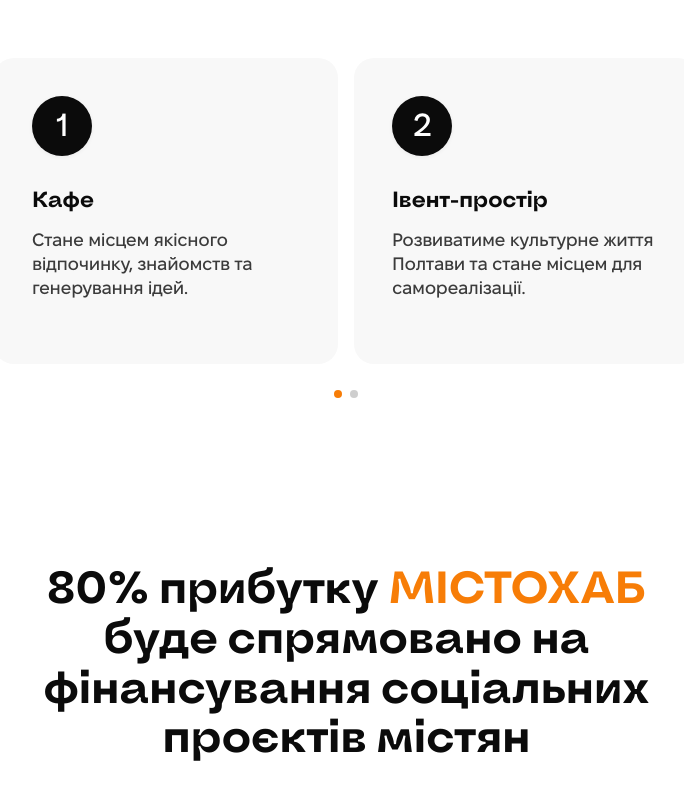
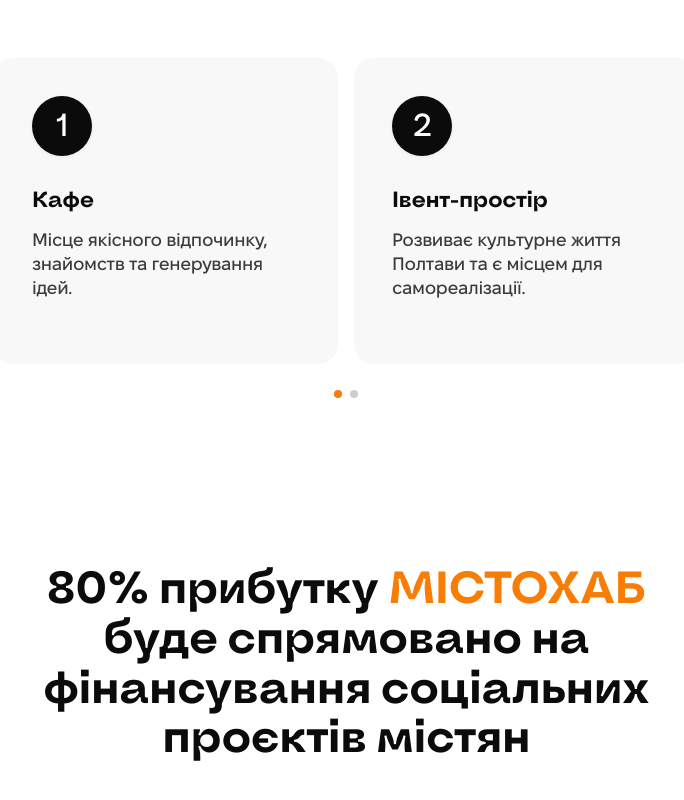
Before and after one commit to Poltava-mistohub/MistoHub, a React (Vite) app: page / in a window 1280 px wide. Shown: the part 1250-2050 px from the top of the page, without its empty margins (294-978 px from the left). Built offline with nearby package versions, Linux system fonts and the light colour scheme; no server answers.

Commit message:
Update wording in 'about' section

```diff
--- a/src/components/About/About.jsx
+++ b/src/components/About/About.jsx
@@ -70,14 +70,14 @@
           <div className="about-list-item-number">1</div>
           <h3 className="about-list-item-title">Кафе</h3>
           <p className="about-list-item-text">
-            Стане місцем якісного відпочинку, знайомств та генерування ідей.
+            Місце якісного відпочинку, знайомств та генерування ідей.
           </p>
         </SwiperSlide>
         <SwiperSlide tag="li" className="about-list-item">
           <div className="about-list-item-number">2</div>
           <h3 className="about-list-item-title">Івент-простір</h3>
           <p className="about-list-item-text">
-            Розвиватиме культурне життя Полтави та стане місцем для
+            Розвиває культурне життя Полтави та є місцем для
             самореалізації.
           </p>
         </SwiperSlide>
@@ -85,7 +85,7 @@
           <div className="about-list-item-number">3</div>
           <h3 className="about-list-item-title">Крамниця МІСТОШОП</h3>
           <p className="about-list-item-text">
-            Продаватиме унікальні сучасні сувеніри, що відображають дух міста та
+            Продаває унікальні сучасні сувеніри, що відображають дух міста та
             його культурну спадщину.
           </p>
         </SwiperSlide>
```
